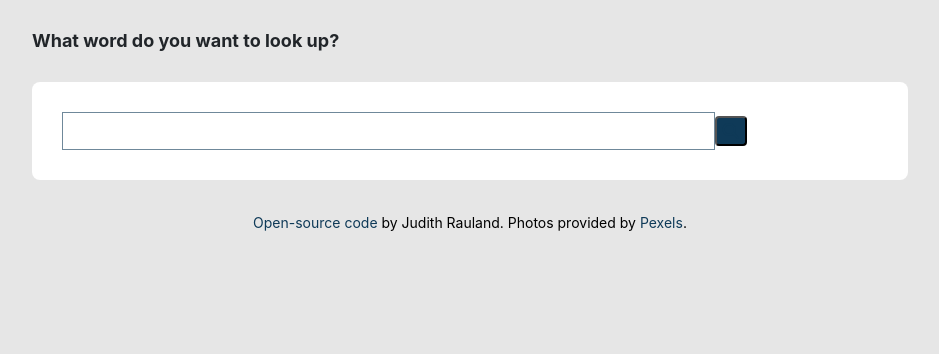
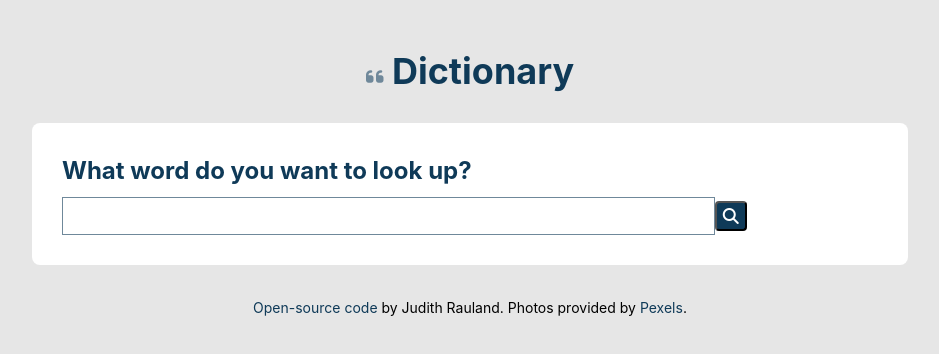
Before and after one commit to judithrauland/react-dictionary, a React (Create React App) app: page / in a window 1280 px wide. Shown: the top 354 px of the page, without its empty margins (170-1109 px from the left). Built offline with nearby package versions, Linux system fonts and the light colour scheme; no server answers.

Commit message:
Updated styling

```diff
--- a/src/App.css
+++ b/src/App.css
@@ -14,9 +14,17 @@ body {
 }
 
 h1 {
-  font-size: 18px;
+  font-size: 36px;
   font-weight: bold;
   margin-bottom: 20px;
+  color: var(--accent-color);
+  text-align: center;
+  margin-top: 50px;
+}
+
+.fa-quote-left {
+  font-size: 20px;
+  color: var(--accent-color-light);
 }
 
 a {
--- a/src/App.js
+++ b/src/App.js
@@ -6,7 +6,12 @@ export default function App() {
     <div className="App">
       <div className="container">
         <header className="App-header">
-          <h1>What word do you want to look up?</h1>
+          <h1>
+            <span>
+              <i class="fas fa-quote-left"></i>{" "}
+            </span>
+            Dictionary
+          </h1>
         </header>
         <main>
           <Dictionary defaultKeyword="simplicity" />
--- a/src/Audio.css
+++ b/src/Audio.css
@@ -1,7 +1,7 @@
-i {
+.fa-head-side-cough {
   color: var(--accent-color);
 }
-i:hover {
+.fa-head-side-cough:hover {
   color: var(--accent-color-light);
 }
 
--- a/src/Dictionary.css
+++ b/src/Dictionary.css
@@ -16,3 +16,10 @@
   color: white;
   border-radius: 4px;
 }
+
+.dict-question {
+  font-size: 24px;
+  line-height: 1.5;
+  font-weight: bold;
+  color: var(--accent-color);
+}
--- a/src/Dictionary.js
+++ b/src/Dictionary.js
@@ -55,6 +55,7 @@ export default function Dictionary(props) {
     return (
       <div className="Dictionary">
         <section>
+          <h2 className="dict-question">What word do you want to look up?</h2>
           <form onSubmit={handleSubmit}>
             {" "}
             <input type="search" onChange={handleKeywordChange} />
```
